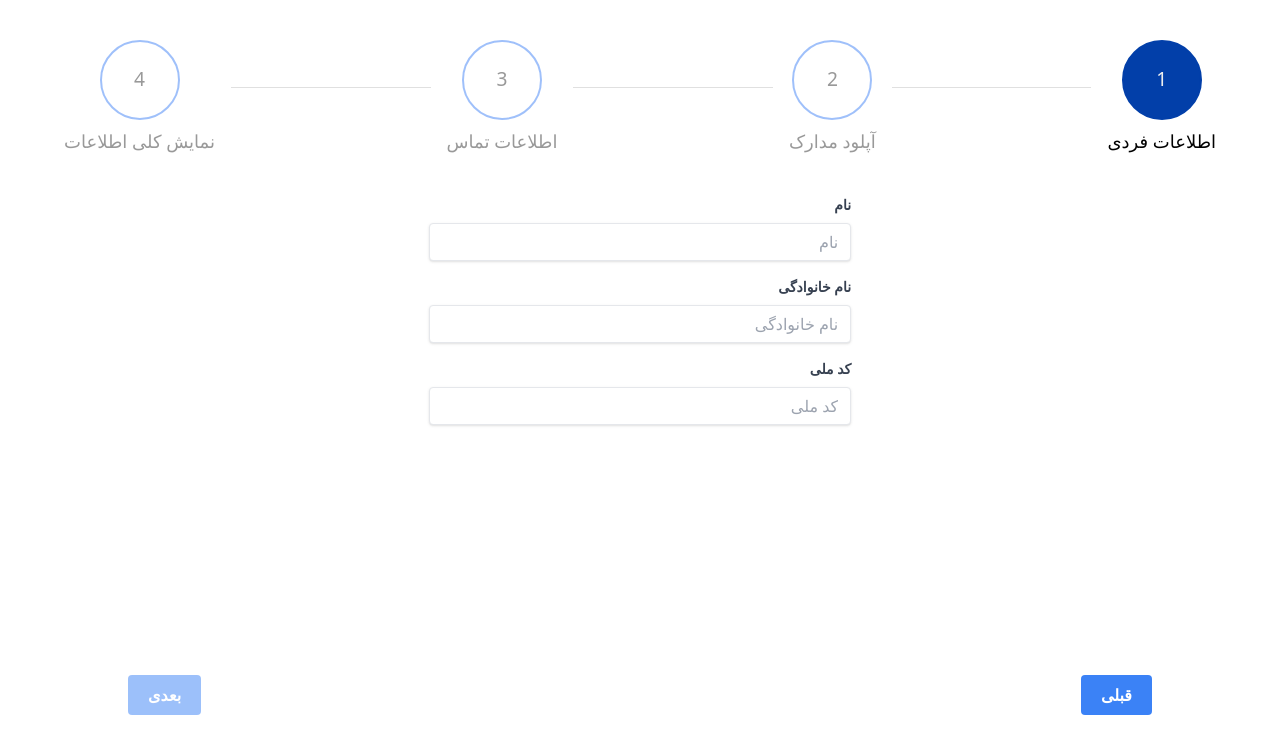
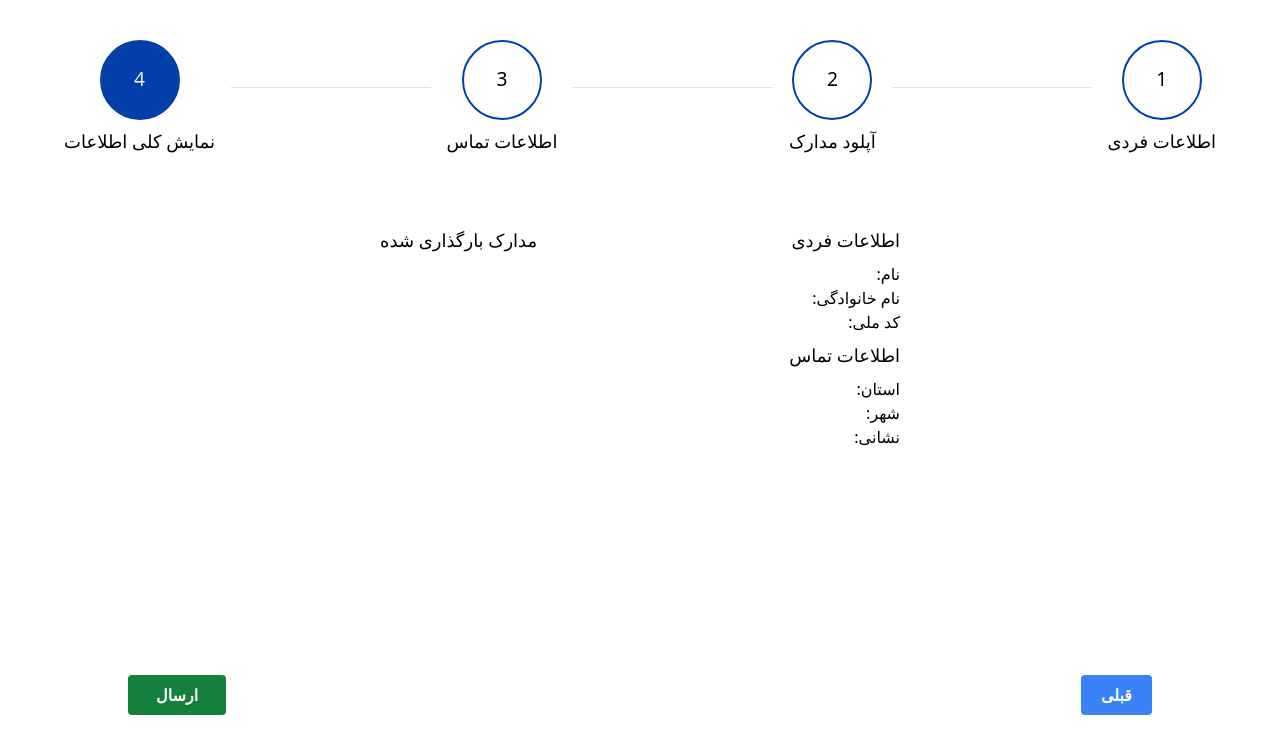
Before and after one commit to 01shadowalker01/digipay-stepper-test, an Angular app: page / in a window 1280 px wide. Shown: the top 754 px of the page. Built offline with nearby package versions, Linux system fonts and the light colour scheme.

Commit message:
feat: add apis

```diff
--- a/src/app/app.config.ts
+++ b/src/app/app.config.ts
@@ -1,8 +1,11 @@
-import { ApplicationConfig } from '@angular/core';
-import { provideRouter } from '@angular/router';
-
-import { routes } from './app.routes';
+import { ApplicationConfig, importProvidersFrom } from '@angular/core';
+import { BASE_URL_TOKEN } from './tokens';
+import { DEFAULT_CONFIG } from './default.config';
+import { HttpClientModule } from '@angular/common/http';
 
 export const appConfig: ApplicationConfig = {
-  providers: [provideRouter(routes)]
+  providers: [
+    importProvidersFrom(HttpClientModule),
+    { provide: BASE_URL_TOKEN, useValue: DEFAULT_CONFIG.baseUrl },
+  ],
 };
--- a/src/app/app.routes.ts
+++ /dev/null
@@ -1,3 +0,0 @@
-import { Routes } from '@angular/router';
-
-export const routes: Routes = [];
--- /dev/null
+++ b/src/app/default.config.ts
@@ -0,0 +1,3 @@
+export const DEFAULT_CONFIG = {
+  baseUrl: 'https://example.com/',
+};
--- a/src/app/stepper/components/stepper/stepper.component.ts
+++ b/src/app/stepper/components/stepper/stepper.component.ts
@@ -23,7 +23,7 @@ export class StepperComponent implements Stepper {
   @ContentChildren(Step) steps!: QueryList<Step>;
 
   @Input() showStepNumbers: boolean = true;
-  @Input() currentIndex: number = 0;
+  @Input() currentIndex: number = 3;
 
   @Output() indexChanged = new EventEmitter<number>();
 
--- /dev/null
+++ b/src/app/tokens.ts
@@ -0,0 +1,3 @@
+import { InjectionToken } from '@angular/core';
+
+export const BASE_URL_TOKEN = new InjectionToken<string>('BASE_URL_TOKEN');
--- a/src/app/user-info-form/components/user-info-form/user-info-form.component.html
+++ b/src/app/user-info-form/components/user-info-form/user-info-form.component.html
@@ -123,7 +123,14 @@
         [contactInfo]="contactInfoForm.value"
       />
     </div>
-    <div class="action-buttons last-step-action-buttons">
+    <div class="action-buttons">
+      <button
+        class="bg-green-700 hover:bg-green-900 text-white font-bold py-2 px-7 rounded"
+        type="submit"
+        (click)="onSubmit()"
+      >
+        ارسال
+      </button>
       <button appStepperPrevious class="btn-primary">قبلی</button>
     </div>
   </app-step>
--- a/src/app/user-info-form/components/user-info-form/user-info-form.component.scss
+++ b/src/app/user-info-form/components/user-info-form/user-info-form.component.scss
@@ -36,10 +36,6 @@
   padding: 8vh 10vw;
 }
 
-.last-step-action-buttons {
-  justify-content: end;
-}
-
 @tailwind base;
 @tailwind components;
 @tailwind utilities;
--- a/src/app/user-info-form/components/user-info-form/user-info-form.component.ts
+++ b/src/app/user-info-form/components/user-info-form/user-info-form.component.ts
@@ -13,6 +13,7 @@ import { validateNationalCode } from './validators';
 import { JsonPipe } from '@angular/common';
 import { FieldWrapperComponent } from '../../../field-wrapper/field-wrapper.component';
 import { takeUntilDestroyed } from '@angular/core/rxjs-interop';
+import { UserInfoService } from '../../services/user-info.service';
 
 @Component({
   selector: 'app-user-info-form',
@@ -33,7 +34,10 @@ export class UserInfoFormComponent {
   contactInfoForm!: FormGroup;
   imagePreviewSrc: string = '';
 
-  constructor(private formBuilder: FormBuilder) {
+  constructor(
+    private formBuilder: FormBuilder,
+    private userInfoService: UserInfoService
+  ) {
     this.buildForms();
   }
 
@@ -69,4 +73,12 @@ export class UserInfoFormComponent {
   }
 
   onStepperIndexChange() {}
+
+  onSubmit() {
+    this.userInfoService.submitUserInfo({
+      personalInfo: this.personalInfoForm.value,
+      documentImage: this.documentImageFormControl.value,
+      contactInfo: this.contactInfoForm.value,
+    });
+  }
 }
--- /dev/null
+++ b/src/app/user-info-form/services/user-info.service.ts
@@ -0,0 +1,24 @@
+import { Injectable, inject } from '@angular/core';
+import { BASE_URL_TOKEN } from '../../tokens';
+import { HttpClient } from '@angular/common/http';
+import { UserInfo } from '../components/user-info-form/user-info';
+
+@Injectable({
+  providedIn: 'root',
+})
+export class UserInfoService {
+  private baseUrl: string = inject(BASE_URL_TOKEN);
+  private http = inject(HttpClient);
+
+  uploadDoc(doc: File) {
+    this.http.post(this.baseUrl + 'upload', doc);
+  }
+
+  submitUserInfo(userInfo: UserInfo) {
+    this.http.post(this.baseUrl + 'user-info', userInfo);
+  }
+
+  updateUserInfo(userInfo: UserInfo) {
+    this.http.post(this.baseUrl + 'user-info/:id', userInfo);
+  }
+}
```
Also changed, not shown: needed-apis.txt (added), 1 other file (tests, documents, lock files or other folders).
